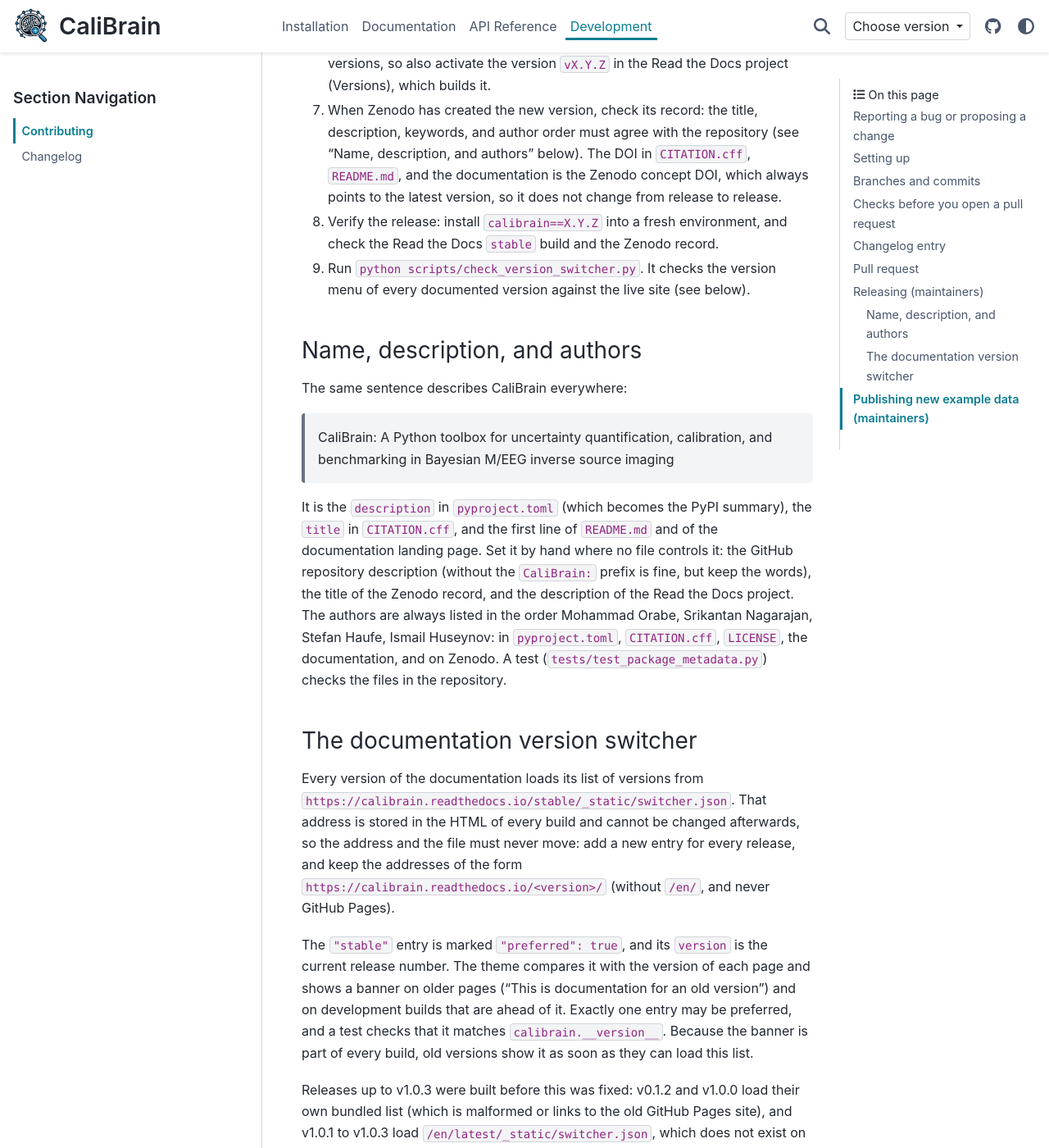
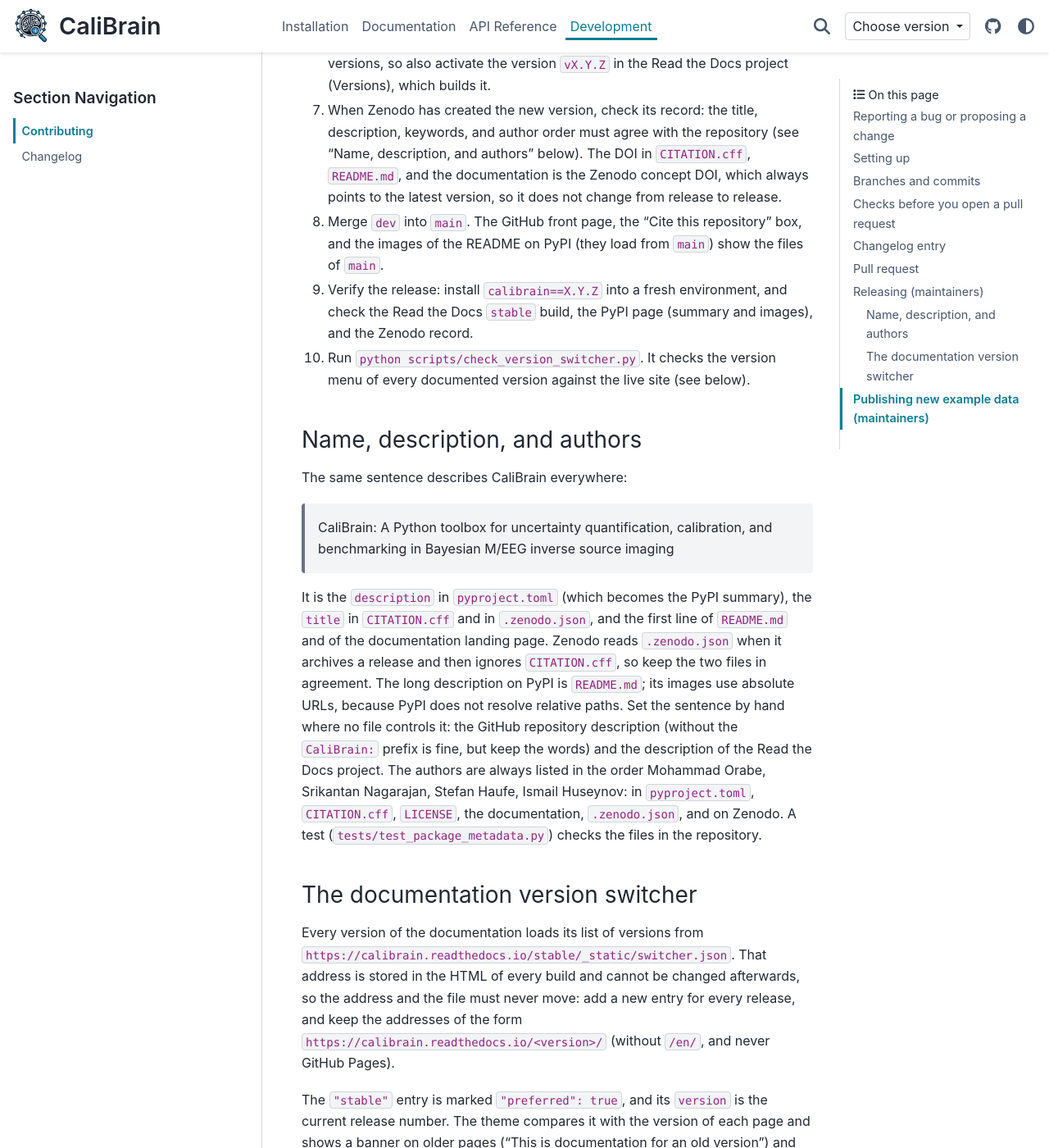
Before and after one commit to braindatalab/CaliBrain, a Sphinx documentation site: the page built from docs/source/development/contributing.rst, in a window 1280 px wide and 1400 px high, scrolled down 3806 px. Shown: the whole window at 82% size. Built offline with Sphinx 7.4.7 and the PyData theme 0.15.4, drawn with Linux system fonts in a browser that asks for light colours; pages that are not in the unit, such as notebooks, are missing from menus; comment, search, counter and statistics services are not loaded.

Commit message:
docs: add .zenodo.json so every release gets the same metadata, and use absolute README image URLs

```diff
--- a/docs/source/development/changelog.rst
+++ b/docs/source/development/changelog.rst
@@ -37,7 +37,7 @@ Version 1.0.4 (unreleased)
 *   [DOCS] Updated tutorials 04, 07, 09, 10, and 13 (metric evaluation) for the cortical-normal simulation interface.
 *   [DOCS] Added tutorial 05, "Preparing the Example Data", which follows the example data from the download through the reduction to 1284 sources to the leadfield files, checks that they are ready, and shows how to prepare your own forward solutions. Tutorial 06 (leadfield construction) now loads the real example data, its description of the data directory was corrected, and tutorials 06 and 08 clean up their temporary folders.
 *   [DOCS] Added tutorial 15, which runs the simulation, estimation, and calibration chain on the real ``fsaverage`` head model from the example data and shows free-orientation activity along the real cortical normals. The tutorials were renumbered (there was a duplicate number 10, and tutorial 05 is new): leadfield construction is now 06, sensor simulation 07, data generation 08, source estimation 09, uncertainty estimation 10, orientation 11, calibration 12, metric evaluation 13, and the end-to-end workflow 14. Links to the old tutorial page names change.
-*   [DOCS] The title, description, keywords, and author order are now the same in ``pyproject.toml``, ``CITATION.cff``, the ``LICENSE``, the README, and the documentation, and a test keeps them in sync. The citation uses the Zenodo concept DOI, which always points to the latest version, so it no longer changes with each release.
+*   [DOCS] The title, description, keywords, and author order are now the same in ``pyproject.toml``, ``CITATION.cff``, the ``LICENSE``, the README, and the documentation, and a test keeps them in sync. A new ``.zenodo.json`` gives every Zenodo release the same title, description, keywords, and authors, and the images of the README use absolute URLs so that they show on PyPI. The citation uses the Zenodo concept DOI, which always points to the latest version, so it no longer changes with each release.
 *   [DOCS] Expanded the installation guides (conda, Windows, optional extras, upgrading) and documented the data directory.
 *   [DOCS] Added a release checklist for maintainers and a ``SECURITY.md``.
 *   [DOCS] The documentation footer now lists all four authors. The version warning banner for old versions now works: the ``stable`` entry of ``switcher.json`` is marked as the preferred version. Added ``scripts/check_version_switcher.py``, which checks the version menu of every documented version against the live site, a test that keeps ``switcher.json`` clean and requires an entry for the current version, and maintainer notes on the version switcher and its Read the Docs redirects.
--- a/docs/source/development/contributing.rst
+++ b/docs/source/development/contributing.rst
@@ -161,10 +161,14 @@ publishing:
    and authors" below). The DOI in ``CITATION.cff``, ``README.md``, and the
    documentation is the Zenodo concept DOI, which always points to the latest version,
    so it does not change from release to release.
-8. Verify the release: install ``calibrain==X.Y.Z`` into a fresh environment, and
-   check the Read the Docs ``stable`` build and the Zenodo record.
-9. Run ``python scripts/check_version_switcher.py``. It checks the version menu of
-   every documented version against the live site (see below).
+8. Merge ``dev`` into ``main``. The GitHub front page, the "Cite this repository" box,
+   and the images of the README on PyPI (they load from ``main``) show the files of
+   ``main``.
+9. Verify the release: install ``calibrain==X.Y.Z`` into a fresh environment, and
+   check the Read the Docs ``stable`` build, the PyPI page (summary and images), and
+   the Zenodo record.
+10. Run ``python scripts/check_version_switcher.py``. It checks the version menu of
+    every documented version against the live site (see below).
 
 Name, description, and authors
 ~~~~~~~~~~~~~~~~~~~~~~~~~~~~~~
@@ -175,14 +179,17 @@ The same sentence describes CaliBrain everywhere:
    benchmarking in Bayesian M/EEG inverse source imaging
 
 It is the ``description`` in ``pyproject.toml`` (which becomes the PyPI summary), the
-``title`` in ``CITATION.cff``, and the first line of ``README.md`` and of the
-documentation landing page. Set it by hand where no file controls it: the GitHub
-repository description (without the ``CaliBrain:`` prefix is fine, but keep the words),
-the title of the Zenodo record, and the description of the Read the Docs project. The
+``title`` in ``CITATION.cff`` and in ``.zenodo.json``, and the first line of ``README.md``
+and of the documentation landing page. Zenodo reads ``.zenodo.json`` when it archives a
+release and then ignores ``CITATION.cff``, so keep the two files in agreement. The
+long description on PyPI is ``README.md``; its images use absolute URLs, because PyPI
+does not resolve relative paths. Set the sentence by hand where no file controls it: the
+GitHub repository description (without the ``CaliBrain:`` prefix is fine, but keep the
+words) and the description of the Read the Docs project. The
 authors are always listed in the order Mohammad Orabe, Srikantan Nagarajan, Stefan
 Haufe, Ismail Huseynov: in ``pyproject.toml``, ``CITATION.cff``, ``LICENSE``, the
-documentation, and on Zenodo. A test (``tests/test_package_metadata.py``) checks the
-files in the repository.
+documentation, ``.zenodo.json``, and on Zenodo. A test (``tests/test_package_metadata.py``)
+checks the files in the repository.
 
 .. _doc-version-switcher:
 
```
Also changed, not shown: README.md (+3 -3 lines), .zenodo.json (added), 2 other files.
